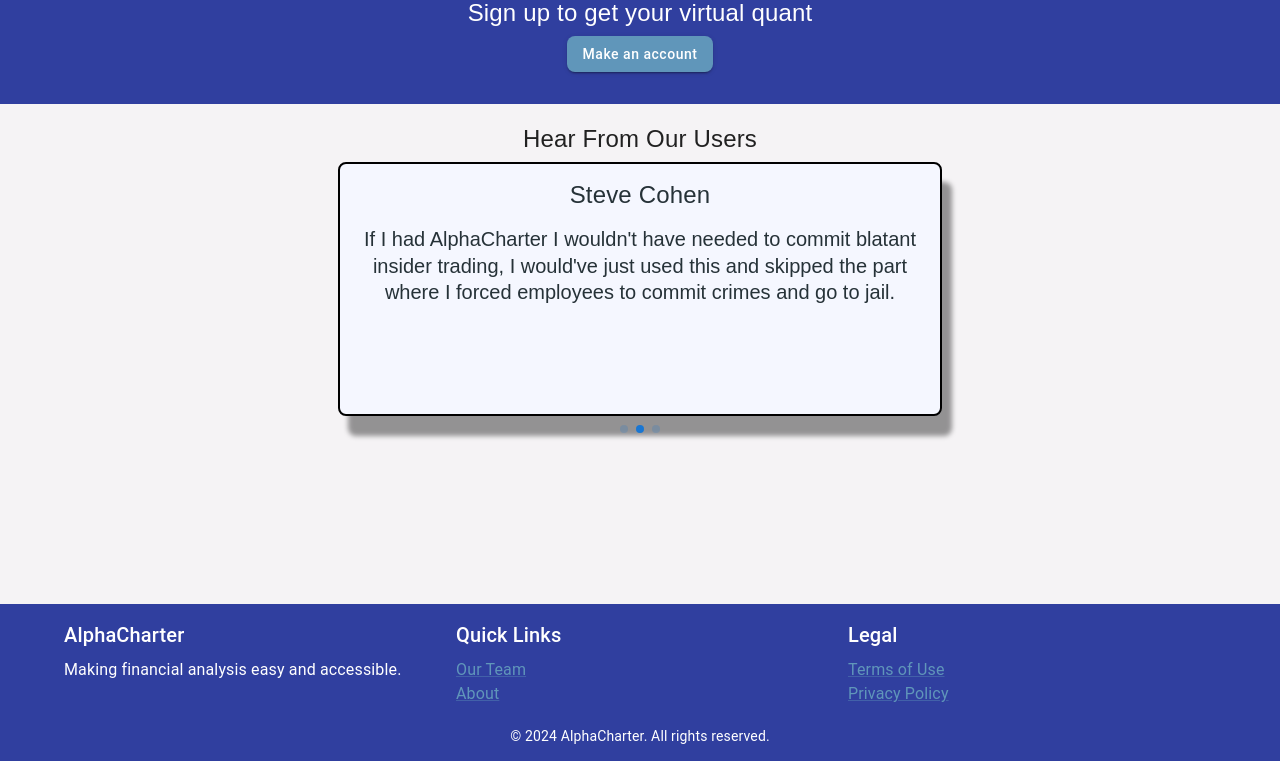
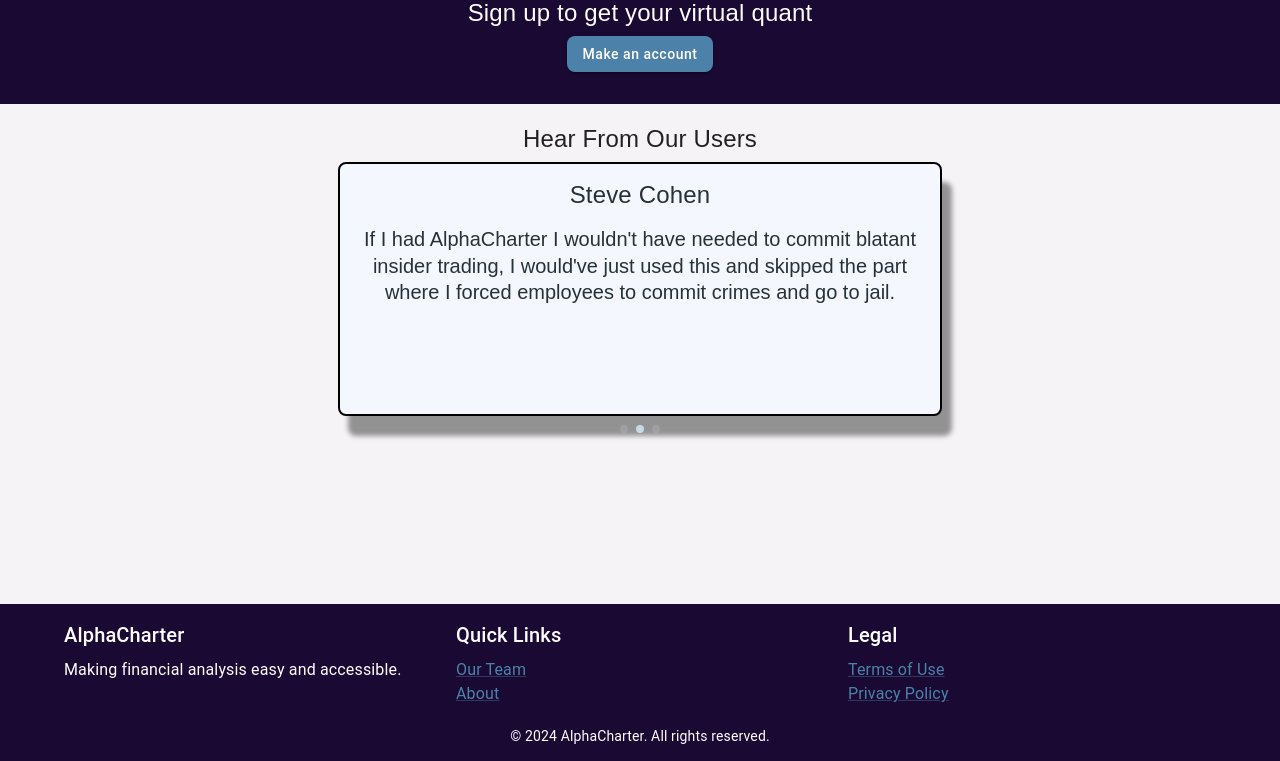
Before and after one commit to SailingSF/alphacharter-frontend, a React (Create React App) app: page / in a window 1280 px wide. Shown: the part 1660-2421 px from the top of the page. Built offline with nearby package versions, Linux system fonts and the light colour scheme.

Commit message:
color change, coolors palette

```diff
--- a/src/components/Footer.jsx
+++ b/src/components/Footer.jsx
@@ -5,7 +5,7 @@
 function Footer() {
     const theme = useTheme();
   return (
-    <Box component="footer" sx={{ backgroundColor: theme.palette.background.dark, color: theme.palette.text.white, padding: '15px 0', bottom: 0}}>
+    <Box component="footer" sx={{ backgroundColor: theme.palette.background.header, color: theme.palette.text.white, padding: '15px 0', bottom: 0}}>
       <Container maxWidth="lg">
         <Grid container spacing={3}>
           <Grid item xs={12} sm={6} md={4}>
--- a/src/theme.js
+++ b/src/theme.js
@@ -3,20 +3,20 @@
 const theme = createTheme({
   palette: {
     primary: {
-      main: "#6096BA",
-      mainVariant: "#1976D2",
+      main: "#4C82A9", // steel blue
+      mainVariant: "#C7D9E6", // colombia blue
     },
     secondary: {
-      main: "#A167A5",
-      mainVariant: "#17a63a",
+      main: "#A167A5", // pomp and power
+      mainVariant: "#BB7E8C",  // puce
     },
     background: {
-      default: "#F5F3F5",
+      default: "#F5F3F5", // white smoke
       surface: "#F5F7FF",
-      header: "#A167A5",
-      dark: "#303F9F",
+      header: "#190933", // russian violet
+      dark: "#190933", // russian violet
       light: "#F5F7FF",
-      medium: "#C5CAE9",
+      medium: "#C7D9E6", // colombia blue
       paper: "#FFFFFF",
       chat: "#1E1E1E", // Dark background for chat interface
     },
```
